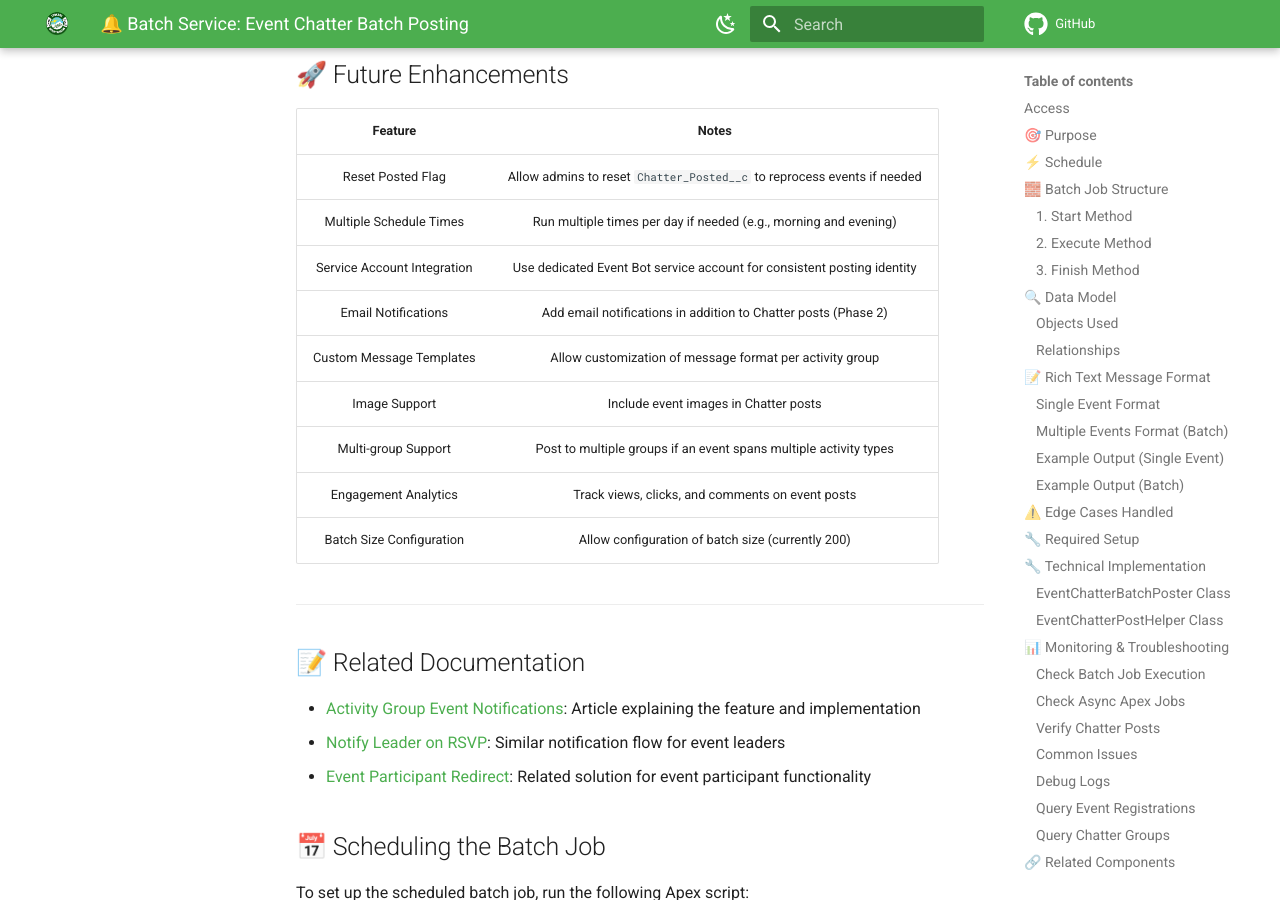
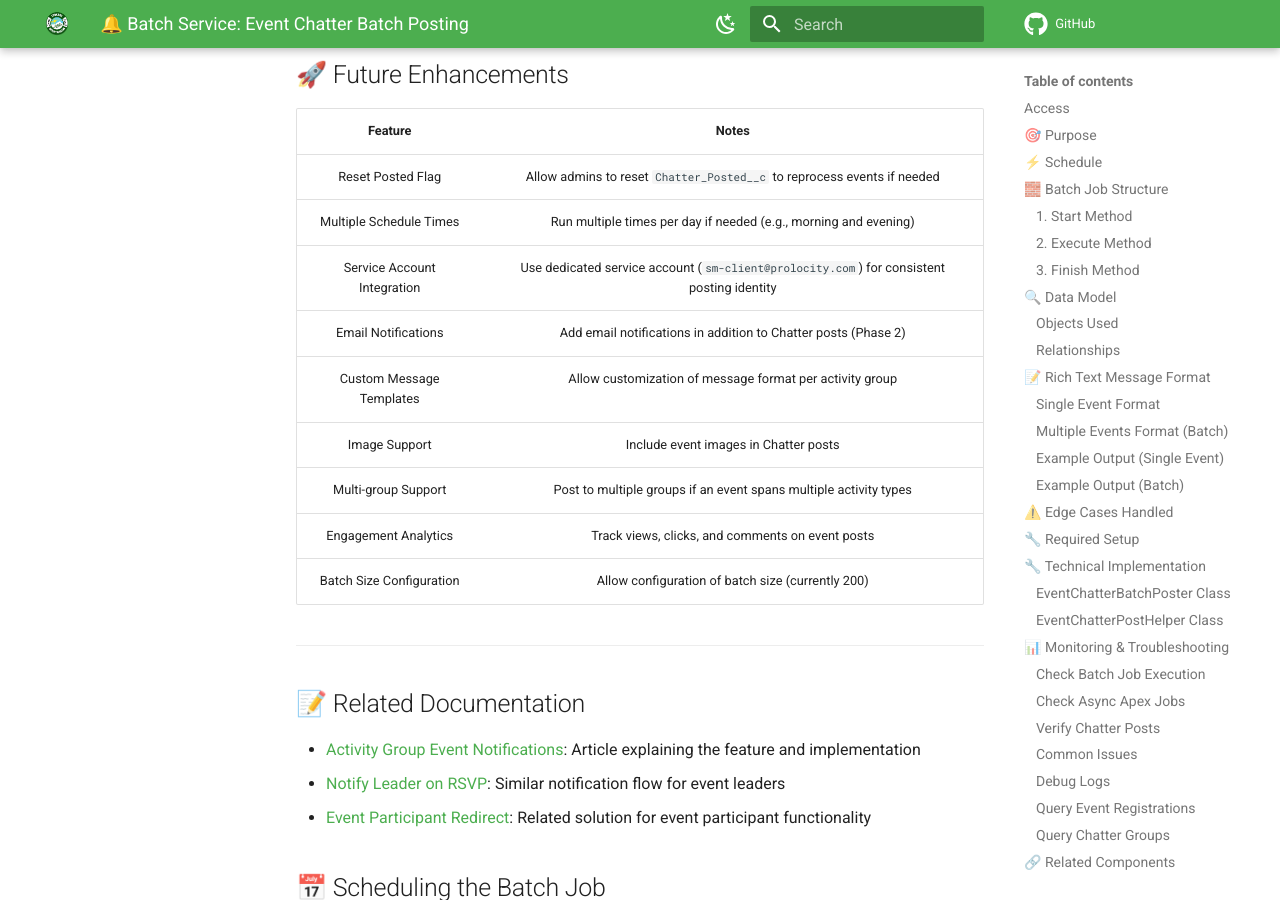
Before and after one commit to Spokane-Mountaineers/salesforce, an MkDocs documentation site: the page built from docs/automation/notify-subscribers-new-event.md, in a window 1280 px wide and 900 px high, scrolled down 12178 px. Built offline with MkDocs 1.6.1 and Material for MkDocs 9.7.7, drawn with Linux system fonts in a browser that asks for light colours; comment, search, counter and statistics services are not loaded.

Commit message:
docs(articles): update service account references to sm-client
Replace Event Bot references with current service account
(sm-client@prolocity.com) in feature enhancement documentation
and article notes.

Co-authored-by: Cursor <cursoragent@cursor.com>

```diff
--- a/docs/automation/notify-subscribers-new-event.md
+++ b/docs/automation/notify-subscribers-new-event.md
@@ -443,17 +443,17 @@ See: [EventChatterPostHelper.cls](https://github.com/jasonkradams/smi/blob/main/
 
 ## 🚀 Future Enhancements
 
-|         **Feature**         |                                **Notes**                                |
-| :-------------------------: | :---------------------------------------------------------------------: |
-|      Reset Posted Flag      | Allow admins to reset `Chatter_Posted__c` to reprocess events if needed |
-|   Multiple Schedule Times   |    Run multiple times per day if needed (e.g., morning and evening)     |
-| Service Account Integration | Use dedicated Event Bot service account for consistent posting identity |
-|     Email Notifications     |     Add email notifications in addition to Chatter posts (Phase 2)      |
-|  Custom Message Templates   |        Allow customization of message format per activity group         |
-|        Image Support        |                  Include event images in Chatter posts                  |
-|     Multi-group Support     |    Post to multiple groups if an event spans multiple activity types    |
-|    Engagement Analytics     |            Track views, clicks, and comments on event posts             |
-|  Batch Size Configuration   |            Allow configuration of batch size (currently 200)            |
+|         **Feature**         |                                         **Notes**                                         |
+| :-------------------------: | :---------------------------------------------------------------------------------------: |
+|      Reset Posted Flag      |          Allow admins to reset `Chatter_Posted__c` to reprocess events if needed          |
+|   Multiple Schedule Times   |             Run multiple times per day if needed (e.g., morning and evening)              |
+| Service Account Integration | Use dedicated service account (`sm-client@prolocity.com`) for consistent posting identity |
+|     Email Notifications     |              Add email notifications in addition to Chatter posts (Phase 2)               |
+|  Custom Message Templates   |                 Allow customization of message format per activity group                  |
+|        Image Support        |                           Include event images in Chatter posts                           |
+|     Multi-group Support     |             Post to multiple groups if an event spans multiple activity types             |
+|    Engagement Analytics     |                     Track views, clicks, and comments on event posts                      |
+|  Batch Size Configuration   |                     Allow configuration of batch size (currently 200)                     |
 
 ---
 
```
Also changed, not shown: docs/articles/activity-group-event-notifications.md (+1 -1 lines).
